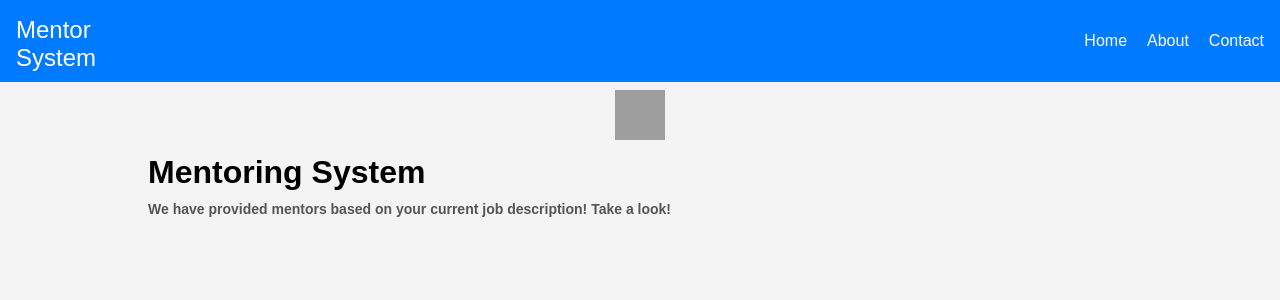
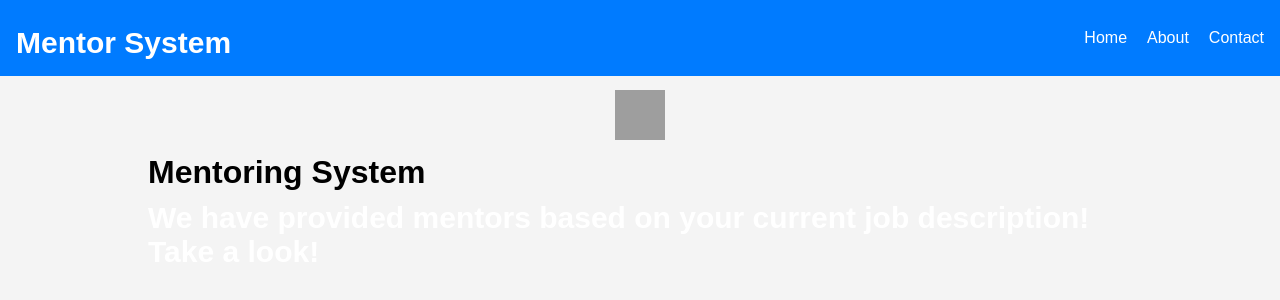
Before and after one commit to CLJRR/PathFinder, a Flask app: page /mentor/ in a window 1280 px wide. Shown: the top 300 px of the page. Run offline with Flask 3, Linux system fonts and the light colour scheme; grey boxes are pictures that could not be loaded.

Commit message:
navbar fix

```diff
--- a/api/static/nav.css
+++ b/api/static/nav.css
@@ -66,3 +66,8 @@
 body {
     padding-top: 70px; /* Adjust based on the height of the navbar */
 }
+p{
+    font-size: 30px;
+    font-weight: bold;
+    color: white;
+}
--- a/api/templates/employeeDashboard.html
+++ b/api/templates/employeeDashboard.html
@@ -33,7 +33,7 @@
 
   <body>
     <nav class="navbar">
-      <a href="#" class="logo">Mentor System</a>
+      <p>Mentor System</p>
       <ul>
         <li><a href="/employeeDashboard">Home</a></li>
         <li><a href="#about">About</a></li>
--- a/api/templates/mentoringboard.html
+++ b/api/templates/mentoringboard.html
@@ -9,14 +9,14 @@
   </head>
   <body>
     <nav class="navbar">
-      <a href="#" class="logo">Mentor System</a>
+      <p>Mentor System</p>
       <ul>
         <li><a href="/employeeDashboard">Home</a></li>
         <li><a href="/chatbot">About</a></li>
         <li><a href="#contact">Contact</a></li>
       </ul>
     </nav>
-
+    <link rel="stylesheet" href="../static/nav.css" />
     <div class="container">
       <header>
         <img src="logo-placeholder.png" alt="Company Logo" class="logo" />
```
